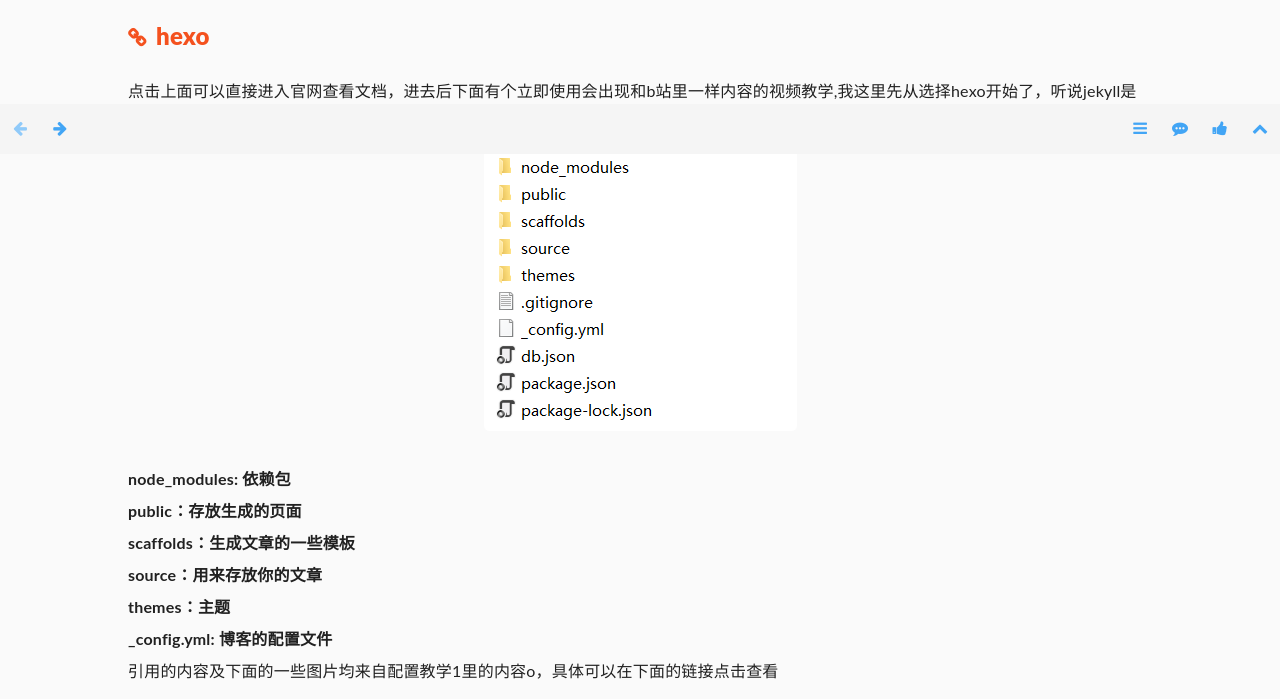
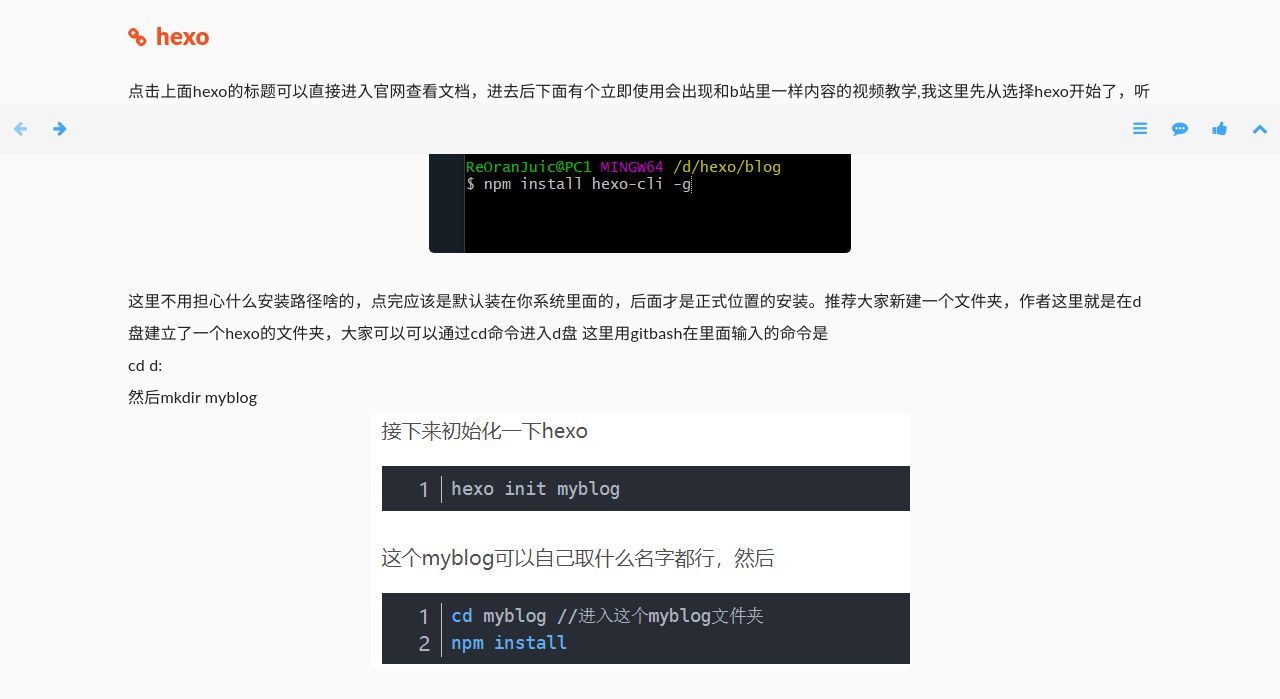
Before and after one commit to ronjod/ronjod.github.io, a plain HTML site: page 2019/03/12/about-firstMd/index.html in a window 1280 px wide. Shown: the part 646-1345 px from the top of the page. Drawn offline with nearby package versions, Linux system fonts and the light colour scheme; some packages are replaced by stand-ins of ours; files that its build step writes are made by us from their sources.

Commit message:
Site updated: 2019-03-14 15:23:30

```diff
--- a/2019/03/12/about-firstMd/index.html
+++ b/2019/03/12/about-firstMd/index.html
@@ -176,7 +176,7 @@
   <article class="passage-article">
     <h2 id="序言"><a href="#序言" class="headerlink" title="序言"></a>序言</h2><p>嘿嘿，决定使用Blog来为自己的生活增添点色调，其实可以装个逼hh，也是为了记录和总结自己的生活啦，那么机缘巧合，就知道了这么个github的网页博客，在我看来确实很高档次又相对有趣的一个玩意，那么为了纪念这个可爱的博客的诞生，尽管最近很忙，但还是想在这个种树节来为自己写第一篇文章吧，第一次使用所以出了好多小问题，如果可以的话<a href="https://www.bilibili.com/video/av39808211" target="_blank" rel="noopener">bilibil</a>，hexo官网也有全套的关于hexo的教程，大家可以立刻看懂我认为，我也同时会慢慢学习，首先其实网络上相对的教程很多的，我也看了好多，但还是想写写自己的博客搭建之旅，首先对于github这个东东我老早就有了，虽然作为一个大学生刚用的时候还不是很熟练，且项目的机会不多导致用的不频繁，而且我现在写的md文法我也是第一次用hh，那么github的注册这里就不介绍了。git命令行的安装和使用这里也不介绍啦，有问题的话欢迎提问嘿嘿！</p>
 <h3 id="Nodejs"><a href="#Nodejs" class="headerlink" title="Nodejs"></a><a href="http://nodejs.cn/download/" target="_blank" rel="noopener">Nodejs</a></h3><p>在使用hexo之前需要先下载nodejs,点击链接<a href="http://nodejs.cn/download/" target="_blank" rel="noopener">http://nodejs.cn/download/</a>按着自己的电脑选择安装就好了，作者这里是windows，安装过程没有什么特殊情况一路就装完了，系统应用上会多了两个应用程序，我也没管他了，本人用了git的命令行进行操作的，但我认为用nodejs进入命令行打命令应该也米什么问题，来尝试贴一张图片</p>
-<h3 id="hexo"><a href="#hexo" class="headerlink" title="hexo"></a><a href="https://hexo.io/zh-cn/" target="_blank" rel="noopener">hexo</a></h3><p>点击上面可以直接进入官网查看文档，进去后下面有个立即使用会出现和b站里一样内容的视频教学,我这里先从选择hexo开始了，听说jekyll是git推荐的搭博客工具，但经过网站的浏览我还是选择了这个hexo来做为自己的首选工具，安装完后里面有这些东东。<br><img src="/2019/03/12/about-firstMd/4.png" title="图例4"><br><strong> node_modules: 依赖包</strong><br><strong> public：存放生成的页面</strong><br><strong> scaffolds：生成文章的一些模板</strong><br><strong> source：用来存放你的文章</strong><br><strong> themes：主题</strong><br><strong> _config.yml: 博客的配置文件</strong><br>引用的内容及下面的一些图片均来自配置教学1里的内容o，具体可以在下面的链接点击查看</p>
+<h3 id="hexo"><a href="#hexo" class="headerlink" title="hexo"></a><a href="https://hexo.io/zh-cn/" target="_blank" rel="noopener">hexo</a></h3><p>点击上面hexo的标题可以直接进入官网查看文档，进去后下面有个立即使用会出现和b站里一样内容的视频教学,我这里先从选择hexo开始了，听说jekyll是git推荐的搭博客工具，但经过网站的浏览我还是选择了这个hexo来做为自己的首选工具，使用命令<br><img src="/2019/03/12/about-firstMd/10.png" title="图例10"><br>这里不用担心什么安装路径啥的，点完应该是默认装在你系统里面的，后面才是正式位置的安装。推荐大家新建一个文件夹，作者这里就是在d盘建立了一个hexo的文件夹，大家可以可以通过cd命令进入d盘 这里用gitbash在里面输入的命令是<br>cd d:<br>然后mkdir myblog<br><img src="/2019/03/12/about-firstMd/11.png" title="图例11"><br>安装完后发现里面有这些东东<br><img src="/2019/03/12/about-firstMd/4.png" title="图例4"><br><strong> node_modules: 依赖包</strong><br><strong> public：存放生成的页面</strong><br><strong> scaffolds：生成文章的一些模板</strong><br><strong> source：用来存放你的文章</strong><br><strong> themes：主题</strong><br><strong> _config.yml: 博客的配置文件</strong><br>引用的内容及下面的一些图片均来自配置教学1里的内容o，具体可以在下面的链接点击查看</p>
 <h3 id="主题配置篇"><a href="#主题配置篇" class="headerlink" title="主题配置篇"></a>主题配置篇</h3><p>打开<strong> _config.yml</strong>，会发现里面东西很多，在此之前需要有一个github里的网站作为要部署的地方，e，其实挺简单的，那也顺便贴几张图吧<br>先登陆进去<br><img src="/2019/03/12/about-firstMd/5.jpg" title="图例5"><br><img src="/2019/03/12/about-firstMd/6.jpg" title="图例6"><br>我以前创建网站的时候好像还有一步，但是似乎没事就先不管了。<br>这之后有需要一些ssh的配置来关联你本地和网站内容，这里可以继续参考配置教学1，我就不多叙述了。</p>
 <p>继续一开始的打开那个文件，里面一些名字你就根据想写的填上去，欸，懒得贴图了，就是这么一回事，大佬写的都挺详细的，我自己也还没开始怎么改里面的内容<br>注意<strong>关于yml尾缀的文件 有个很重要的语法格式，就是在冒号后写内容要加空格</strong><br>我直接就将创建第一遍文章吧，主题方面，大家可以参考hexo主题官网，直接整个下载解压到thema里面，然后在最外面的yml里面找到thema，默认是landscape，把它改成你解压后文件的名字，这里我选择了下面漂亮小姐姐的主题，对于主题里也还有一个yml，也有许多需要修改的，我自己也还没修改额。<br><img src="/2019/03/12/about-firstMd/7.png" title="图例7"><br>里面的deploy要贴好自己的网址，其他格式就和我的一样就行，主题那个是我用的别人的主题。修改好在命令行中执行<br><img src="/2019/03/12/about-firstMd/8.png" title="图例8"><br>执行后参考了别人的采坑建议<br><img src="/2019/03/12/about-firstMd/9.png" title="图例9"></p>
 <h3 id="写第一篇文章"><a href="#写第一篇文章" class="headerlink" title="写第一篇文章"></a>写第一篇文章</h3><p>要创建文章之后还是敲命令，打开命令行，里面有些需要注意的地方<strong>hexo n “”</strong>会在source/post里生成md文件，这里暂时推荐大家先看看我下面的第一个教图片的网站链接，生成好后就可以在md文件里写东西了，编辑器方面我一开始用的subline，后来又用了atom，其实我觉得文本编辑也可以凑活。随便写好后，保存，在命令行 ，按照之前教程教我的习惯 就是固定敲 hexo clean 再hexo g 最后hexo d 这里我也不知道为啥hexo d部署后有些时候反应慢点，你可以在hexo g 后输入hexo s<br>在网站打开localhost:4000看看长啥样先。就会有你的第一篇文章了，hexo默认有一篇使用指导的文章，你们可以瞧瞧。对于md文章其实有许多语法方面需要了解的知识，我就为了搞张图片折腾了半天，不过还是蛮满足的。<br>至此我的使用就到此结束了，总之有问题一起探讨也可以，那么我的第一篇文章暂时就结束了，可能以后会有补充，反正博客的使用一定会越来越熟练的，嘿嘿。</p>
```
Also changed, not shown: 2019/03/12/about-firstMd/10.png (added), 2019/03/12/about-firstMd/11.png (added).
